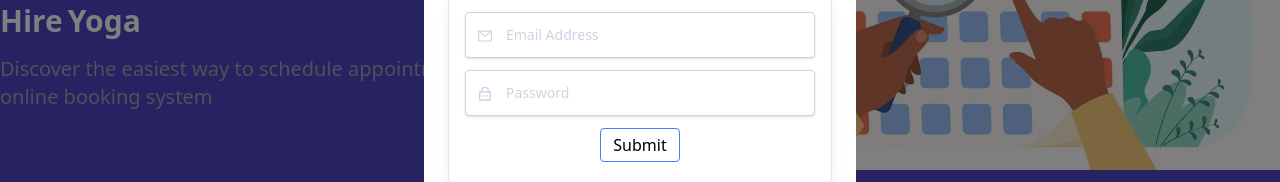
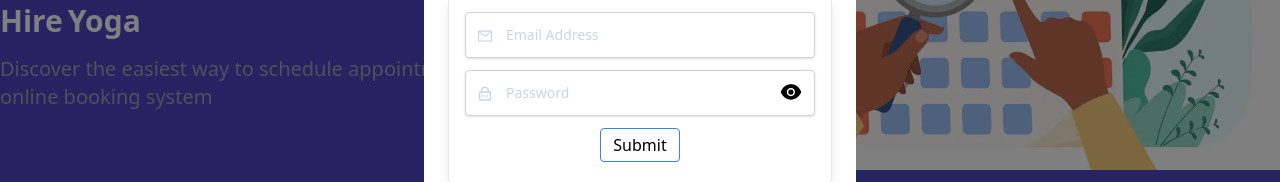
Before and after one commit to BisiDavi/square-booking, a Next.js app: page / in a window 1280 px wide. Both pictures are taken after a click on the button "Log in / Sign up". Shown: the part 358-540 px from the top of the page. Built offline with nearby package versions, Linux system fonts and the light colour scheme.

Commit message:
input field updated

```diff
--- a/components/Input.tsx
+++ b/components/Input.tsx
@@ -1,4 +1,6 @@
 import { useFormContext } from "react-hook-form";
+import { AiFillEye, AiFillEyeInvisible } from "react-icons/ai";
+import { useState } from "react";
 
 import { displayFormIcons } from "@/lib/displayFormIcons";
 
@@ -20,8 +22,22 @@ export default function Input({
     formState: { errors },
   }: any = useFormContext();
   const inputClassName = icon ? "pl-10" : "";
-  console.log("errors", errors);
+  const [showPassword, setShowPassword] = useState(false);
+
+  console.log("showPassword", showPassword);
+
+  function updatePasswordVisibility() {
+    setShowPassword((prevState) => !prevState);
+  }
+  const inputType =
+    type === "password" && showPassword
+      ? "text"
+      : type === "password" && !showPassword
+      ? "password"
+      : type;
+
   return (
+    <div className="input-form">
       <div className="relative flex w-full flex-wrap items-center items-stretch mb-3">
         {icon && (
           <span className="z-10 h-full mb-0 leading-snug font-normal absolute text-center text-slate-300 absolute bg-transparent rounded text-base items-center justify-center w-8 pl-3 py-3 pt-4">
@@ -29,12 +45,26 @@ export default function Input({
           </span>
         )}
         <input
-        type={type}
+          type={inputType}
           placeholder={placeholder}
           aria-invalid={errors[name] ? "true" : "false"}
           className={`px-3 py-3 border border-gray-300 placeholder-slate-300 text-slate-600 relative bg-white bg-white rounded text-sm shadow outline-none focus:outline-none focus:ring w-full ${inputClassName}`}
           {...register(name)}
         />
+        {type === "password" && (
+          <button
+            onClick={updatePasswordVisibility}
+            className="absolute right-3 top-2.5"
+            type="button"
+          >
+            {showPassword ? (
+              <AiFillEyeInvisible className="text-2xl" />
+            ) : (
+              <AiFillEye className="text-2xl" />
+            )}
+          </button>
+        )}
+      </div>
       <p className="text-red-500 text-sm">{errors[name]?.message}</p>
     </div>
   );
```
Lines whose indentation alone changed are shown as unchanged.
